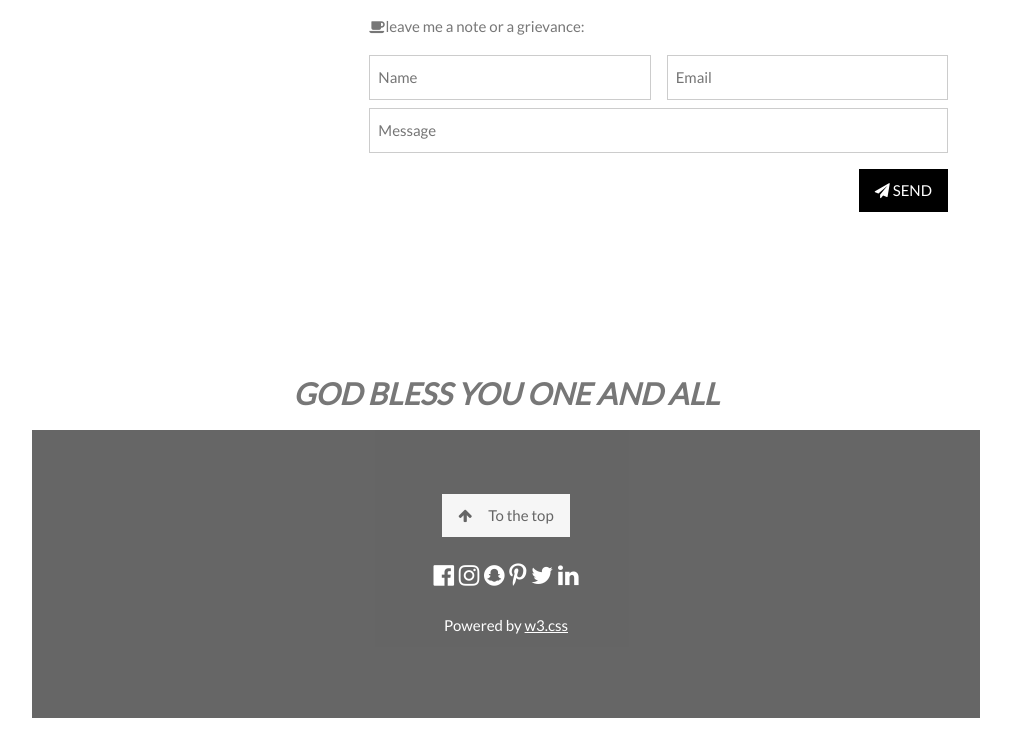
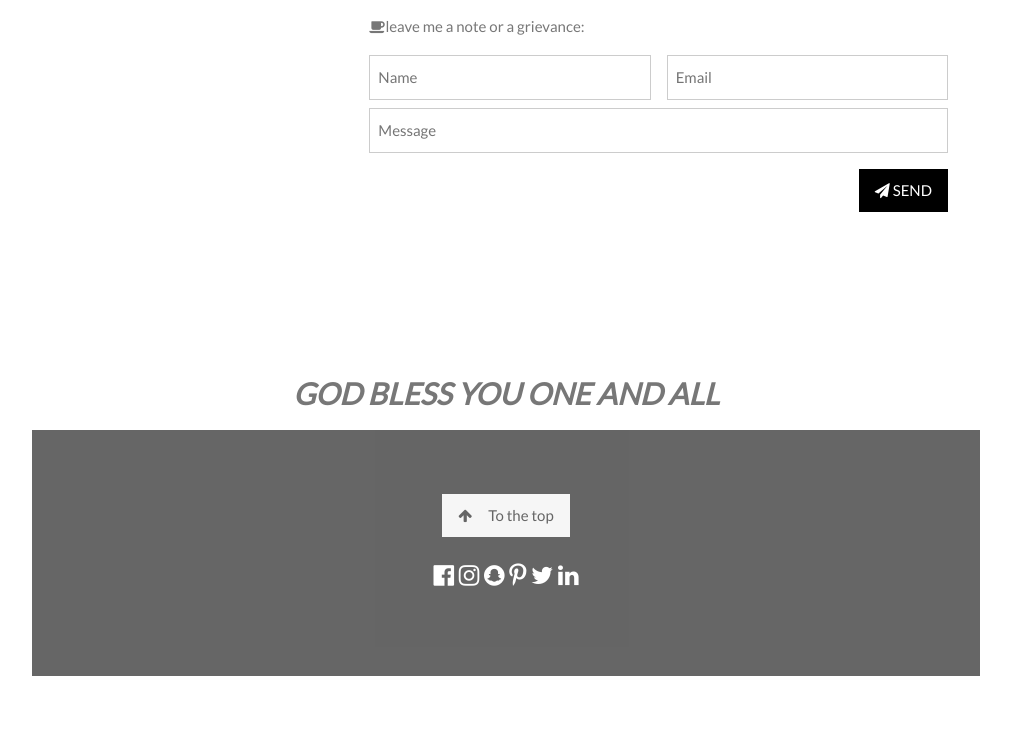
Before and after one commit to lopesneel24/Fr.-Solomon-Rodrigues, a plain HTML site: page index.html in a window 1280 px wide. Shown: the part 3164-3920 px from the top of the page, without its empty margins (134-1145 px from the left). Drawn offline with nearby package versions, Linux system fonts and the light colour scheme.

Commit message:
Update index.html

```diff
--- a/index.html
+++ b/index.html
@@ -1,7 +1,7 @@
 <!DOCTYPE html>
 <html>
 <head>
-<title>W3.CSS Template</title>
+<title>Praise The Lord </title>
 <meta charset="UTF-8">
 <meta name="viewport" content="width=device-width, initial-scale=1">
 <link rel="stylesheet" href="https://www.w3schools.com/w3css/4/w3.css">
@@ -243,7 +243,7 @@ body, html {
     <i class="fa fa-twitter w3-hover-opacity"></i>
     <i class="fa fa-linkedin w3-hover-opacity"></i>
   </div>
-  <p>Powered by <a href="https://www.w3schools.com/w3css/default.asp" title="W3.CSS" target="_blank" class="w3-hover-text-green">w3.css</a></p>
+
 </footer>
 
 <script>
```
